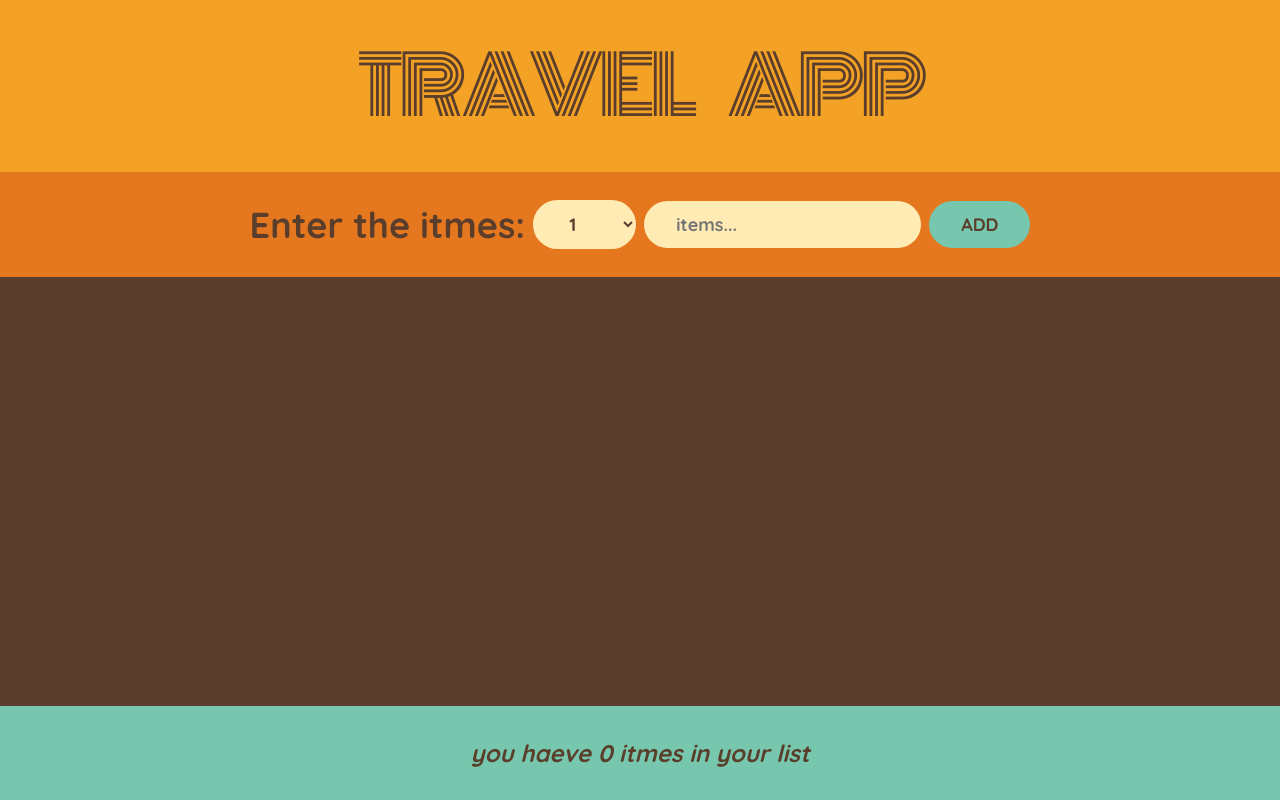
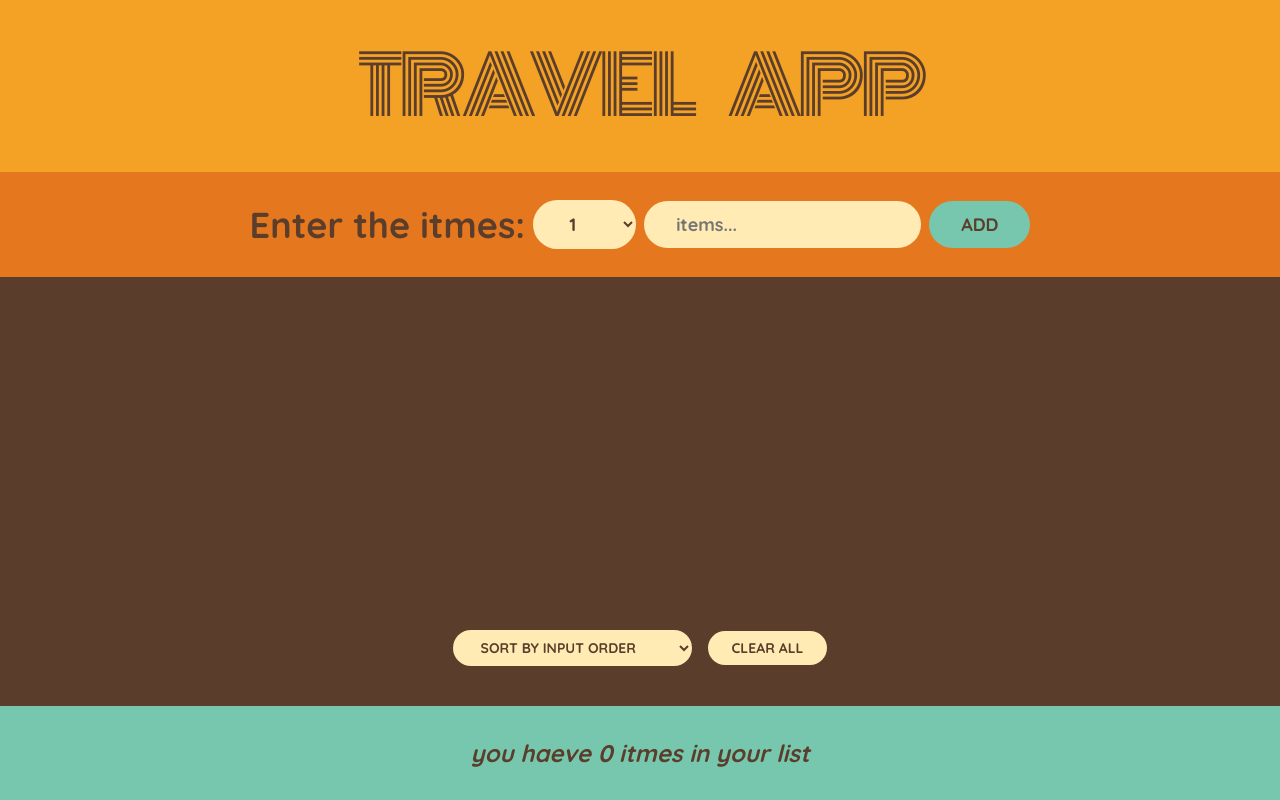
Before and after one commit to VenkatRaman3103/react-projects, a React (Create React App) app in the folder packing-list/: page / in a window 1280 px wide. Built offline with nearby package versions, Linux system fonts and the light colour scheme; the HTML template or start-up script is replaced by a standard one.

Commit message:
Add sorting functions

```diff
--- a/packing-list/src/App.js
+++ b/packing-list/src/App.js
@@ -80,11 +80,41 @@ function Form({ onAddItems }) {
 }
 
 function ItemsList({ allItems, onDelete, onUpdate }) {
+    let [sortedItems, setSortedItems] = useState("input");
+
+    function handleSort(event) {
+        setSortedItems((sortedItems = event.target.value));
+        console.log(sortedItems);
+    }
+
+    let itemsSorted;
+    if (sortedItems === "input") {
+        itemsSorted = allItems
+            .slice()
+            .sort((a, b) => a.description.localeCompare(b.description));
+    }
+    if (sortedItems === "description") {
+        itemsSorted = allItems.slice().sort((a, b) => Number(a) - Number(b));
+    }
     return (
         <div className="list">
-            {allItems.map((item) => (
-                <Item items={item} onDelete={onDelete} onUpdate={onUpdate} />
-            ))}
+            <div>
+                {itemsSorted.map((item) => (
+                    <Item
+                        items={item}
+                        onDelete={onDelete}
+                        onUpdate={onUpdate}
+                    />
+                ))}
+            </div>
+            <div className="actions">
+                <select onChange={handleSort}>
+                    <option value={"input"}>sort by input order</option>
+                    <option value={"description"}>sort by description</option>
+                    <option value={"status"}>sort by packed status</option>
+                </select>
+                <button>clear all</button>
+            </div>
         </div>
     );
 }
```
